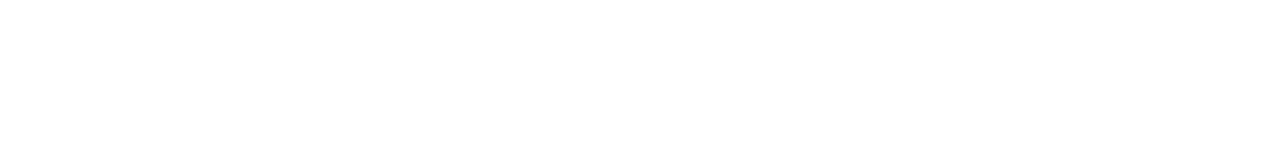
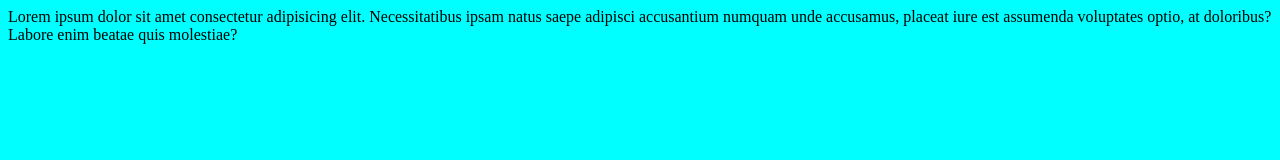
Before and after one commit to dikshit-thakur/HTML-CSS-project-1, a plain HTML site: page index.html in a window 1280 px wide. Drawn offline with Linux system fonts and the light colour scheme.

Commit message:
added css

```diff
--- a/index.html
+++ b/index.html
@@ -1,11 +1,19 @@
 <!DOCTYPE html>
 <html lang="en">
+
 <head>
     <meta charset="UTF-8">
     <meta name="viewport" content="width=device-width, initial-scale=1.0">
-    <title>Document</title>
+    <title>Title bar</title>
+    <link rel="stylesheet" href="style.css">
 </head>
+
 <body>
+    <div class="head">
+        Lorem ipsum dolor sit amet consectetur adipisicing elit. Necessitatibus ipsam natus saepe adipisci accusantium
+        numquam unde accusamus, placeat iure est assumenda voluptates optio, at doloribus? Labore enim beatae quis
+        molestiae?
+    </div>
+</body>
 
-</body>
 </html>
--- /dev/null
+++ b/style.css
@@ -0,0 +1,3 @@
+*{
+    background-color: aqua;
+}
```
Also changed, not shown: 1 other file.
